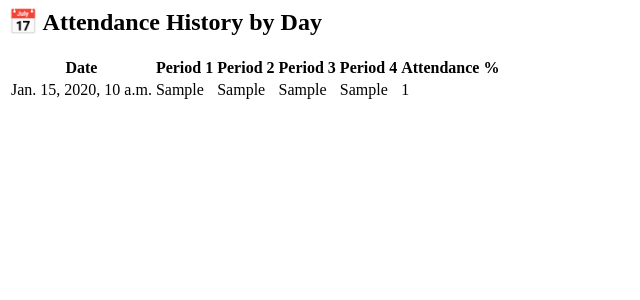
After one commit to Tyrus-git/Auto_Attendace, a Django app: template attendance/templates/attendance/history.html in a window 1280 px wide. The commit adds this page. Shown: the top 300 px of the page, without its empty margins (0-640 px from the left). Run offline with Django 5.2, Linux system fonts and the light colour scheme; the template is opened without the code that fills it: most values are stand-ins (such as "Sample title", 1, 10 or a date in 2020).

Commit message:
Attendace history is added

```diff
--- a/attendance/templates/attendance/dashboard.html
+++ b/attendance/templates/attendance/dashboard.html
@@ -7,6 +7,10 @@
 
 
 <canvas id="periodBarChart" width="800" height="400"></canvas>
+
+<div style="margin-top: 20px;">
+    <a href="{% url 'attendance_history' %}" class="btn btn-primary">History</a>
+</div>
 
 <!-- Load Chart.js and the Data Labels plugin -->
 <script src="https://cdn.jsdelivr.net/npm/chart.js"></script>
@@ -57,6 +61,7 @@
     };
 
     new Chart(document.getElementById('periodBarChart'), config);
+
 </script>
 
 
--- /dev/null
+++ b/attendance/templates/attendance/history.html
@@ -0,0 +1,29 @@
+<h2 class="text-xl font-bold mb-4">📅 Attendance History by Day</h2>
+<table class="w-full border text-sm">
+    <thead class="bg-gray-100">
+        <tr>
+            <th class="p-2 border">Date</th>
+            <th class="p-2 border">Period 1</th>
+            <th class="p-2 border">Period 2</th>
+            <th class="p-2 border">Period 3</th>
+            <th class="p-2 border">Period 4</th>
+            <th class="p-2 border">Attendance %</th>
+        </tr>
+    </thead>
+    <tbody>
+        {% for row in attendance_table %}
+        <tr class="hover:bg-gray-50">
+            <td class="p-2 border">{{ row.date }}</td>
+            <td class="p-2 border">{{ row.p1 }}</td>
+            <td class="p-2 border">{{ row.p2 }}</td>
+            <td class="p-2 border">{{ row.p3 }}</td>
+            <td class="p-2 border">{{ row.p4 }}</td>
+            <td class="p-2 border">{{ row.percent }}</td>
+        </tr>
+        {% empty %}
+        <tr>
+            <td colspan="6" class="text-center p-4">No records found.</td>
+        </tr>
+        {% endfor %}
+    </tbody>
+</table>
--- a/attendance/urls.py
+++ b/attendance/urls.py
@@ -13,6 +13,6 @@ urlpatterns = [
     path('login/', views.login_view, name='login'),
     path('dashboard/', views.dashboard_view, name='dashboard'),
     path('logout/', views.logout_view, name='logout'),
-
+    path('attendance-history/', views.attendance_history_view, name='attendance_history'),
 
 ]
```
Also changed, not shown: attendance/views.py (+56 -0 lines).
